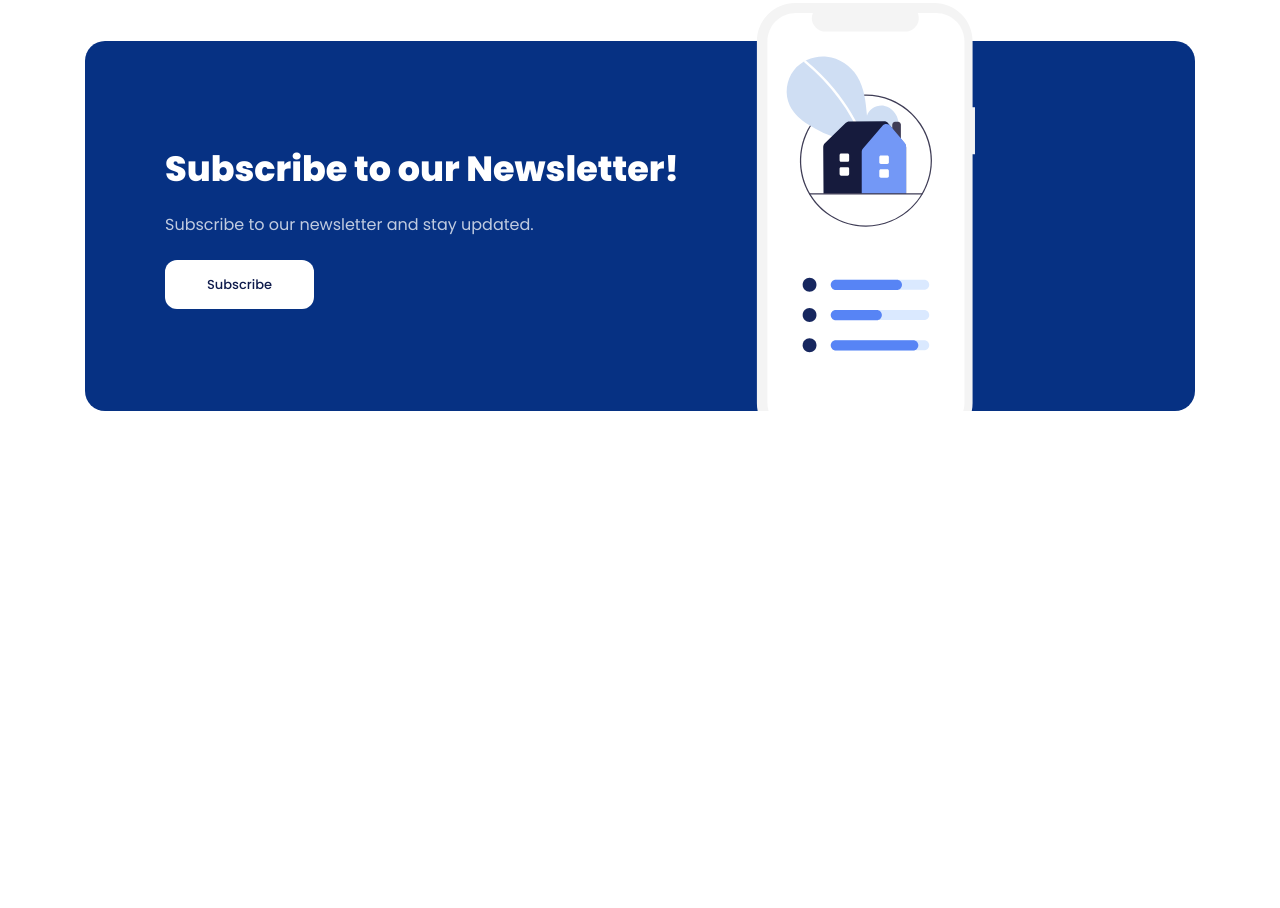
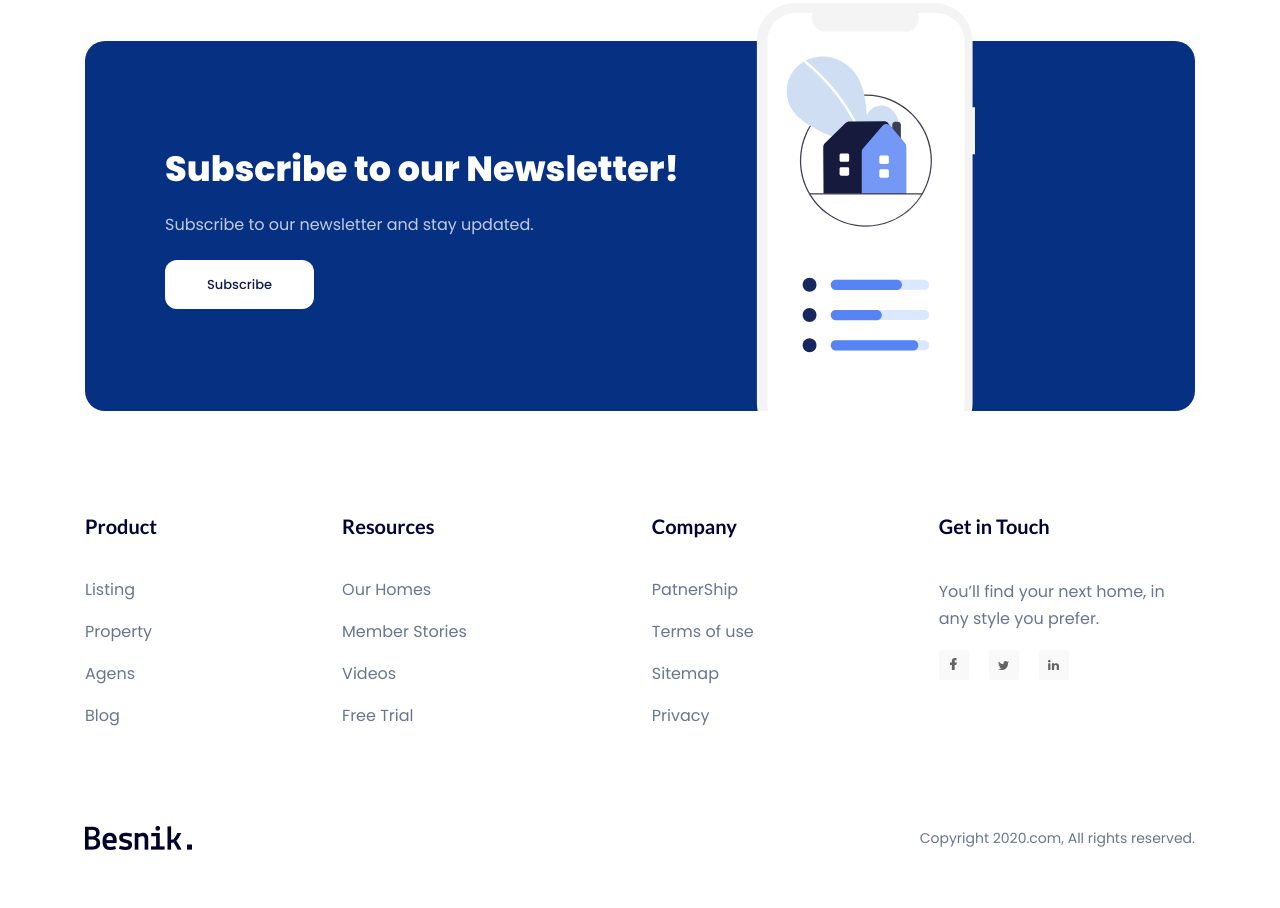
Before and after one commit to Vanthuy2002/Project-One, a plain HTML site: page index.html in a window 1280 px wide. Shown: the part 3505-4413 px from the top of the page. Before the commit the page ends 3916 px from the top, so only its background shows below. Drawn offline with Linux system fonts and the light colour scheme.

Commit message:
clone footer

```diff
--- a/assets/CSS/style.css
+++ b/assets/CSS/style.css
@@ -1,3 +1,4 @@
+@import url("https://fonts.googleapis.com/css2?family=Lato:wght@700&display=swap");
 :root {
   --primary: #0f1b4c;
   --secondary: #687690;
@@ -514,3 +515,61 @@ a {
   bottom: 0;
   right: 220px;
 }
+/* footer */
+.footer {
+  margin-top: 55px;
+  padding: 50px 0 58px;
+}
+
+.footer .row {
+  display: flex;
+}
+
+.footer .row-gap {
+  gap: 185px;
+}
+.column .heading {
+  font-family: "Lato", sans-serif;
+  font-weight: 700;
+  font-size: 2rem;
+  line-height: 1;
+  color: var(--third);
+  margin-bottom: 42px;
+}
+.footer .column .footer-desc,
+.footer .footer-list a {
+  margin-bottom: 18px;
+  font-weight: 400;
+  font-size: 1.6rem;
+  line-height: 1.5;
+  color: var(--secondary);
+}
+.footer .column a {
+  white-space: nowrap;
+}
+.footer .column .footer-desc {
+  line-height: 1.7;
+}
+.list-social {
+  margin-bottom: 40px;
+}
+.list-social .icon-link {
+  width: 30px;
+  height: 30px;
+  border-radius: 3px;
+  background-color: #f9f9f9;
+  text-align: center;
+  margin-right: 16px;
+  line-height: 30px;
+}
+.row-bottom {
+  margin-top: 80px;
+  justify-content: space-between;
+  align-items: center;
+}
+.row-bottom .copy-right {
+  font-weight: 400;
+  font-size: 14px;
+  line-height: 1.5;
+  color: var(--secondary);
+}
--- a/index.html
+++ b/index.html
@@ -27,7 +27,7 @@
             </ul>
             <!-- button -->
             <div class="action">
-              <a href="#!" class="action-link">Sign Up</a>
+              <a href="#!#!" class="action-link">Sign Up</a>
               <a href="#!" class="btn">Sign In</a>
             </div>
           </nav>
@@ -352,6 +352,84 @@
           </div>
         </div>
       </div>
+      <footer class="footer">
+        <div class="width">
+          <div class="row row-gap">
+            <div class="column">
+              <h3 class="heading">Product</h3>
+              <ul class="footer-list">
+                <li>
+                  <a href="#!">Listing</a>
+                </li>
+                <li>
+                  <a href="#!">Property</a>
+                </li>
+                <li>
+                  <a href="#!">Agens</a>
+                </li>
+                <li>
+                  <a href="#!">Blog</a>
+                </li>
+              </ul>
+            </div>
+            <div class="column">
+              <h3 class="heading">Resources</h3>
+              <ul class="footer-list">
+                <li>
+                  <a href="">Our Homes</a>
+                </li>
+                <li>
+                  <a href="">Member Stories</a>
+                </li>
+                <li>
+                  <a href="">Videos</a>
+                </li>
+                <li>
+                  <a href="">Free Trial</a>
+                </li>
+              </ul>
+            </div>
+            <div class="column">
+              <h3 class="heading">Company</h3>
+              <ul class="footer-list">
+                <li>
+                  <a href="">PatnerShip</a>
+                </li>
+                <li>
+                  <a href="">Terms of use</a>
+                </li>
+                <li>
+                  <a href="">Sitemap</a>
+                </li>
+                <li>
+                  <a href="">Privacy</a>
+                </li>
+              </ul>
+            </div>
+            <div class="column">
+              <h3 class="heading">Get in Touch</h3>
+              <p class="footer-desc">
+                You’ll find your next home, in any style you prefer.
+              </p>
+              <div class="list-social">
+                <a href="#!" class="icon-link">
+                  <img src="./assets/img/face.svg" alt="" />
+                </a>
+                <a href="#!" class="icon-link">
+                  <img src="./assets/img/tw.svg" alt="" />
+                </a>
+                <a href="#!" class="icon-link">
+                  <img src="./assets/img/inta.svg" alt="" />
+                </a>
+              </div>
+            </div>
+          </div>
+          <div class="row row-bottom">
+            <img src="./assets/img/Logo.png" alt="" class="logo" />
+            <p class="copy-right">Copyright 2020.com, All rights reserved.</p>
+          </div>
+        </div>
+      </footer>
     </main>
   </body>
 </html>
```
Also changed, not shown: assets/img/face.svg (added), assets/img/inta.svg (added), assets/img/tw.svg (added).
